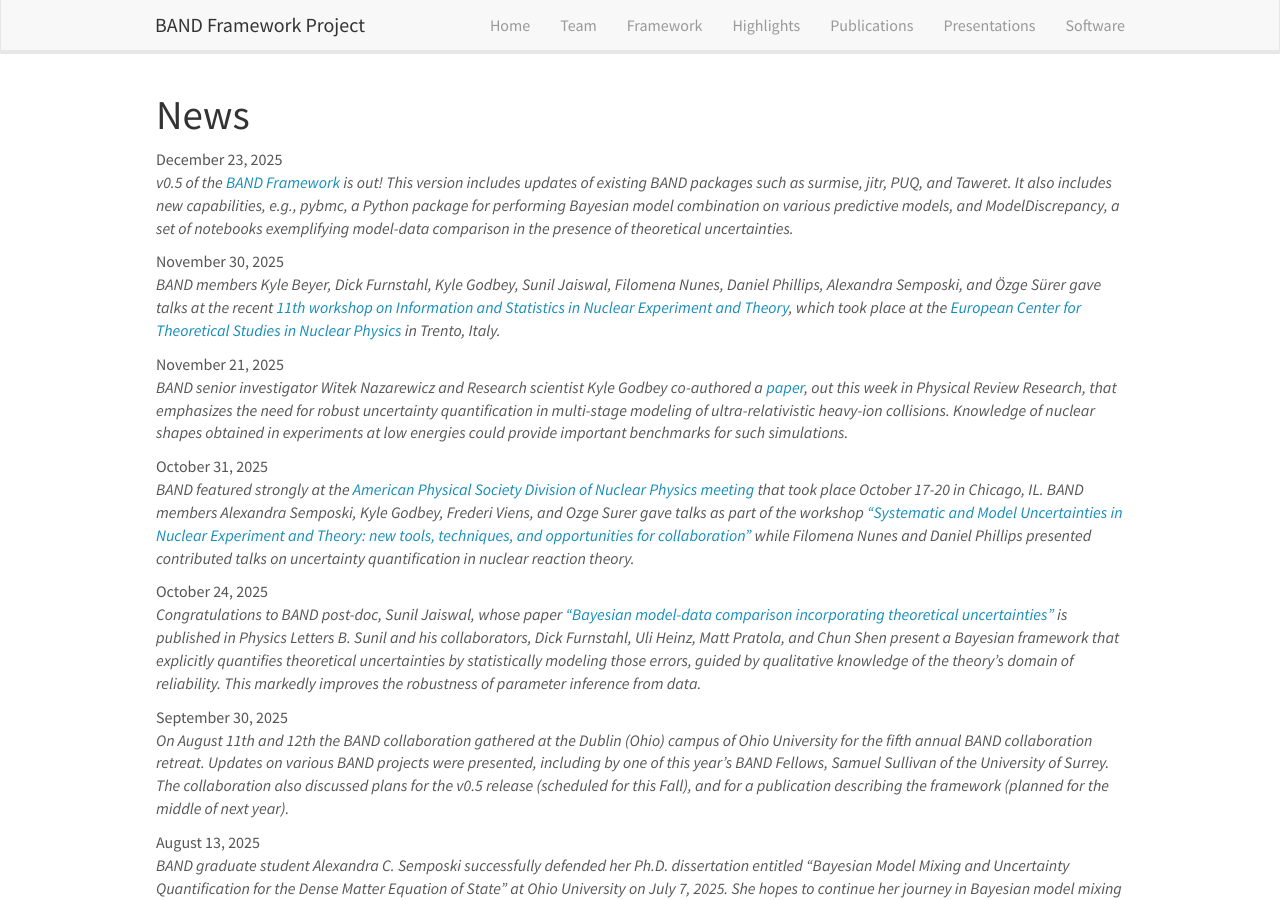
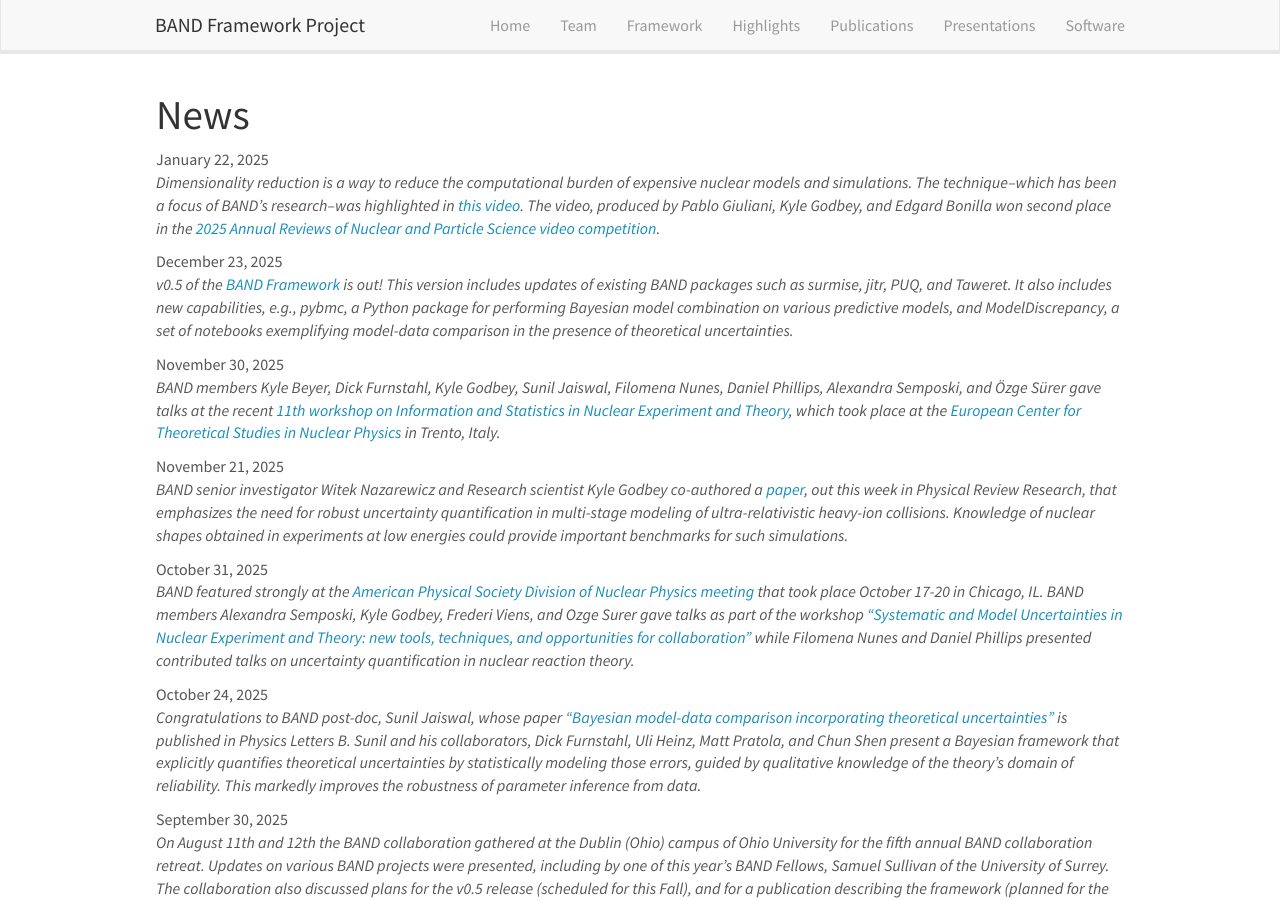
Before and after one commit to bandframework/bandframework.github.io, a Jekyll site: the page built from _pages/allnews.md, in a window 1280 px wide and 900 px high. Built offline with Jekyll 4.4.1, drawn with Linux system fonts in a browser that asks for light colours; nearby versions of some CDN libraries.

Commit message:
Update news.yml to include ARNPS video

```diff
--- a/_data/news.yml
+++ b/_data/news.yml
@@ -1,3 +1,7 @@
+- date: January 22, 2025
+  headline: >
+     Dimensionality reduction is a way to reduce the computational burden of expensive nuclear models and simulations. The technique--which has been a focus of BAND's research--was highlighted in <a href="https://www.youtube.com/watch?v=fXkV3uo9bZQ">this video</a>. The video, produced by Pablo Giuliani, Kyle Godbey, and Edgard Bonilla won second place in the <a href="https://www.annualreviews.org/page/ARNPS_VideoContest_Results">2025 Annual Reviews of Nuclear and Particle Science video competition</a>.
+
 - date: December 23, 2025
   headline: >
      v0.5 of the <a href="https://github.com/bandframework/bandframework/tree/main">BAND Framework</a> is out! This version includes updates of existing BAND packages such as surmise, jitr, PUQ, and Taweret. It also includes new capabilities, e.g., pybmc, a Python package for performing Bayesian model combination on various predictive models, and ModelDiscrepancy, a set of notebooks exemplifying model-data comparison in the presence of theoretical uncertainties.
```
